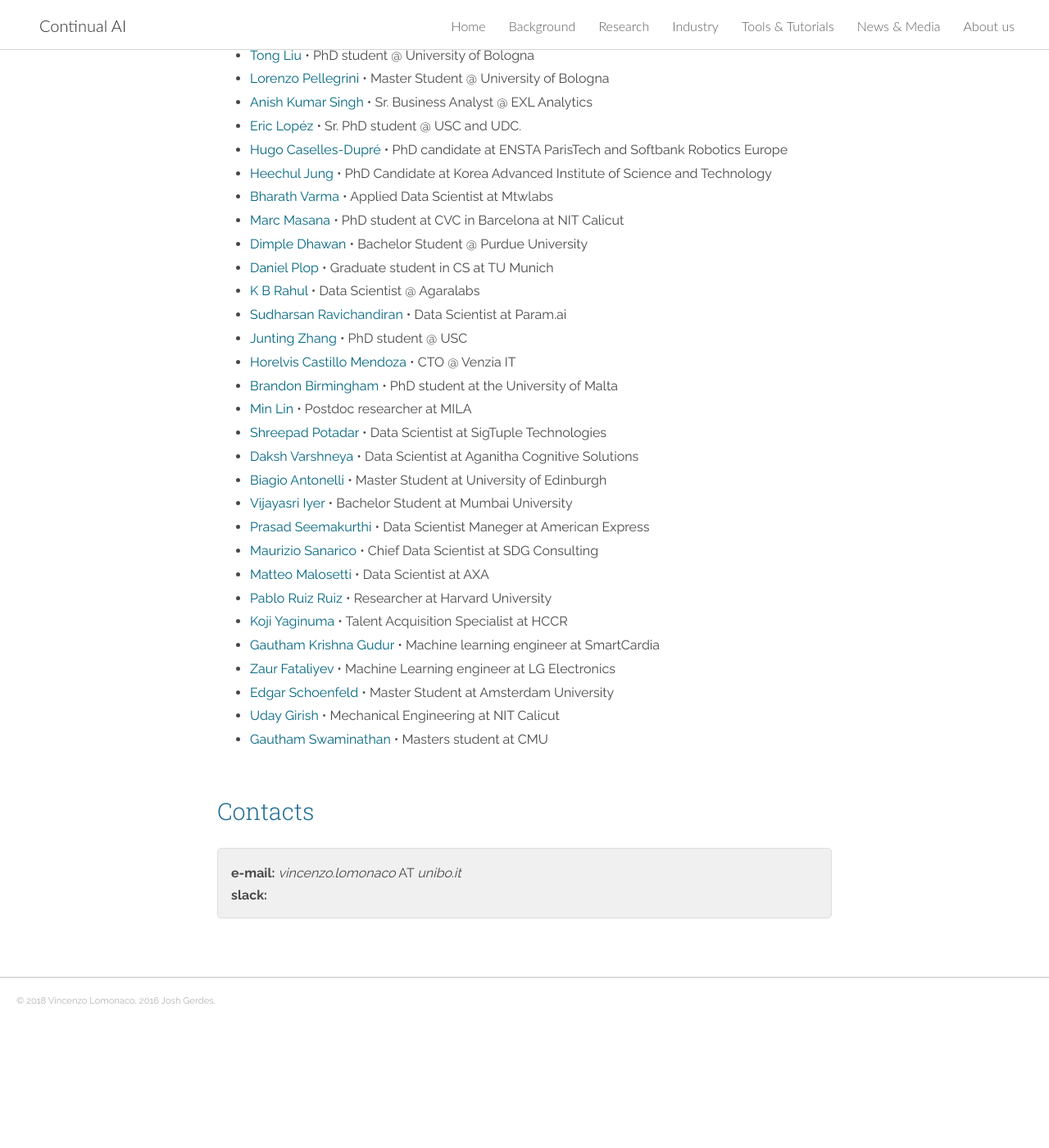
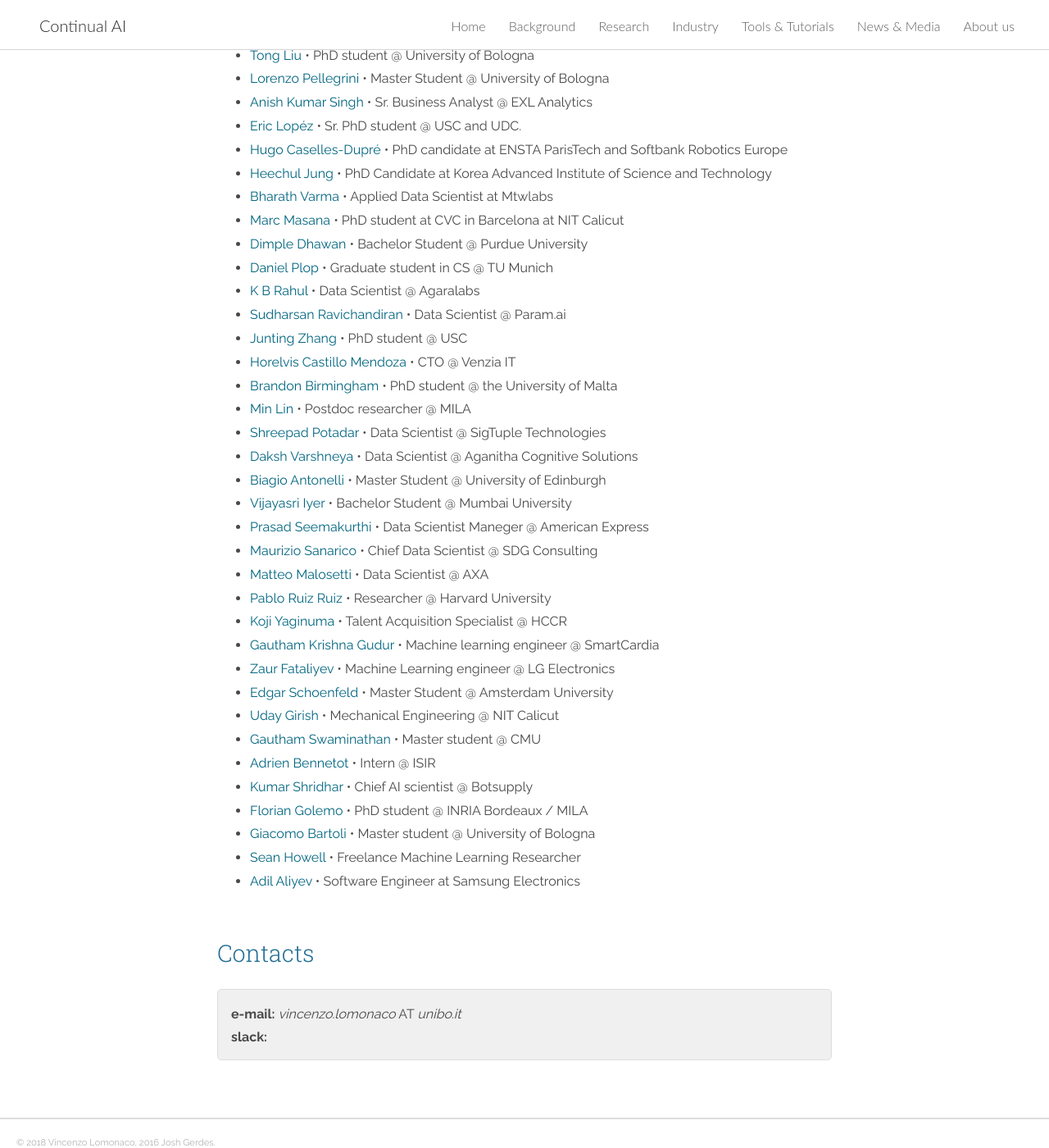
Before and after one commit to giparisi/website, a Jekyll site: the page built from about_us.md, in a window 1280 px wide and 1400 px high, scrolled down 1067 px. Shown: the whole window at 82% size. Built offline with Jekyll 4.4.1, drawn with Linux system fonts in a browser that asks for light colours; nearby versions of some CDN libraries; before the commit the page ends 2294 px from its top, so only the background shows below that; some of the changed text lies outside the part shown.

Commit message:
new memebers added in about_us

```diff
--- a/about_us.md
+++ b/about_us.md
@@ -43,27 +43,33 @@ layout: page
  - [Bharath Varma](https://www.linkedin.com/in/bharath-varma-12294889/) &bull; Applied Data Scientist at Mtwlabs
  - [Marc Masana](https://mmasana.github.io/) &bull; PhD student at CVC in Barcelona at NIT Calicut
  - [Dimple Dhawan](https://www.linkedin.com/in/dhawandimple/) &bull; Bachelor Student @ Purdue University
- - [Daniel Plop](https://www.linkedin.com/in/plopd/) &bull; Graduate student in CS at TU Munich
+ - [Daniel Plop](https://www.linkedin.com/in/plopd/) &bull; Graduate student in CS @ TU Munich
  - [K B Rahul](http://kb-rahul.github.io/) &bull; Data Scientist @ Agaralabs
- - [Sudharsan Ravichandiran](https://www.linkedin.com/in/sudharsan1396/) &bull; Data Scientist at Param.ai
+ - [Sudharsan Ravichandiran](https://www.linkedin.com/in/sudharsan1396/) &bull; Data Scientist @ Param.ai
  - [Junting Zhang](https://www.linkedin.com/in/juntingzhang/) &bull; PhD student @ USC
  - [Horelvis Castillo Mendoza](http://venzia.es/) &bull; CTO @ Venzia IT
- - [Brandon Birmingham](http://brandbir.com/) &bull; PhD student at the University of Malta
- - [Min Lin](https://mila.quebec/en/person/min-lin/) &bull; Postdoc researcher at MILA
- - [Shreepad Potadar](https://www.linkedin.com/in/shreepad-potadar-85579782/) &bull; Data Scientist at SigTuple Technologies
- - [Daksh Varshneya](https://www.linkedin.com/in/dakshvar/) &bull; Data Scientist at Aganitha Cognitive Solutions
- - [Biagio Antonelli](https://www.linkedin.com/in/biagio-antonelli/) &bull; Master Student at University of Edinburgh
- - [Vijayasri Iyer](https://www.linkedin.com/in/vijayasriiyer/) &bull; Bachelor Student at Mumbai University
- - [Prasad Seemakurthi](https://www.linkedin.com/in/pseemakurthi/) &bull; Data Scientist Maneger at American Express
- - [Maurizio Sanarico](https://www.linkedin.com/in/maurizio-sanarico-17918b47/?locale=en_US) &bull; Chief Data Scientist at SDG Consulting
- - [Matteo Malosetti](https://www.linkedin.com/in/matteo-malosetti-20376570/) &bull; Data Scientist at AXA
- - [Pablo Ruiz Ruiz](https://www.linkedin.com/in/pabloruizruiz/?locale=en_US) &bull; Researcher at Harvard University
- - [Koji Yaginuma](https://www.linkedin.com/in/koji-yaginuma-a1298a7a/) &bull; Talent Acquisition Specialist at HCCR
- - [Gautham Krishna Gudur](https://www.linkedin.com/in/gauthamkrishna-g/) &bull; Machine learning engineer at SmartCardia
- - [Zaur Fataliyev](https://scholar.google.co.kr/citations?user=ITHa_ZAAAAAJ&hl=en) &bull; Machine Learning engineer at LG Electronics
- - [Edgar Schoenfeld](https://www.linkedin.com/in/edgar-schoenfeld-4b259412b/) &bull; Master Student at Amsterdam University
- - [Uday Girish](https://udaygirish.wixsite.com/udaygirish) &bull; Mechanical Engineering at NIT Calicut
- - [Gautham Swaminathan](https://www.facebook.com/gautham.swaminathan.12) &bull; Masters student at CMU
+ - [Brandon Birmingham](http://brandbir.com/) &bull; PhD student @ the University of Malta
+ - [Min Lin](https://mila.quebec/en/person/min-lin/) &bull; Postdoc researcher @ MILA
+ - [Shreepad Potadar](https://www.linkedin.com/in/shreepad-potadar-85579782/) &bull; Data Scientist @ SigTuple Technologies
+ - [Daksh Varshneya](https://www.linkedin.com/in/dakshvar/) &bull; Data Scientist @ Aganitha Cognitive Solutions
+ - [Biagio Antonelli](https://www.linkedin.com/in/biagio-antonelli/) &bull; Master Student @ University of Edinburgh
+ - [Vijayasri Iyer](https://www.linkedin.com/in/vijayasriiyer/) &bull; Bachelor Student @ Mumbai University
+ - [Prasad Seemakurthi](https://www.linkedin.com/in/pseemakurthi/) &bull; Data Scientist Maneger @ American Express
+ - [Maurizio Sanarico](https://www.linkedin.com/in/maurizio-sanarico-17918b47/?locale=en_US) &bull; Chief Data Scientist @ SDG Consulting
+ - [Matteo Malosetti](https://www.linkedin.com/in/matteo-malosetti-20376570/) &bull; Data Scientist @ AXA
+ - [Pablo Ruiz Ruiz](https://www.linkedin.com/in/pabloruizruiz/?locale=en_US) &bull; Researcher @ Harvard University
+ - [Koji Yaginuma](https://www.linkedin.com/in/koji-yaginuma-a1298a7a/) &bull; Talent Acquisition Specialist @ HCCR
+ - [Gautham Krishna Gudur](https://www.linkedin.com/in/gauthamkrishna-g/) &bull; Machine learning engineer @ SmartCardia
+ - [Zaur Fataliyev](https://scholar.google.co.kr/citations?user=ITHa_ZAAAAAJ&hl=en) &bull; Machine Learning engineer @ LG Electronics
+ - [Edgar Schoenfeld](https://www.linkedin.com/in/edgar-schoenfeld-4b259412b/) &bull; Master Student @ Amsterdam University
+ - [Uday Girish](https://udaygirish.wixsite.com/udaygirish) &bull; Mechanical Engineering @ NIT Calicut
+ - [Gautham Swaminathan](https://www.facebook.com/gautham.swaminathan.12) &bull; Master student @ CMU
+ - [Adrien Bennetot](https://www.linkedin.com/in/adrien-bennetot-344613121) &bull; Intern @ ISIR
+ - [Kumar Shridhar](http://kumar-shridhar.github.io/) &bull; Chief AI scientist @ Botsupply
+ - [Florian Golemo](http://fgolemo.github.io/) &bull; PhD student @ INRIA Bordeaux / MILA
+ - [Giacomo Bartoli](https://www.linkedin.com/in/giacomobartolism/) &bull; Master student @ University of Bologna
+ - [Sean Howell](https://www.linkedin.com/in/sean-howell-32393844/) &bull; Freelance Machine Learning Researcher
+ - [Adil Aliyev](https://www.linkedin.com/in/adilaliyev/) &bull; Software Engineer at Samsung Electronics
 
 <a href="#contacts"></a>
 <h3 style="margin-bottom:30px;" id="contacts">Contacts</h3>
```
Also changed, not shown: other parts of about_us.md (+2 -2 lines).
